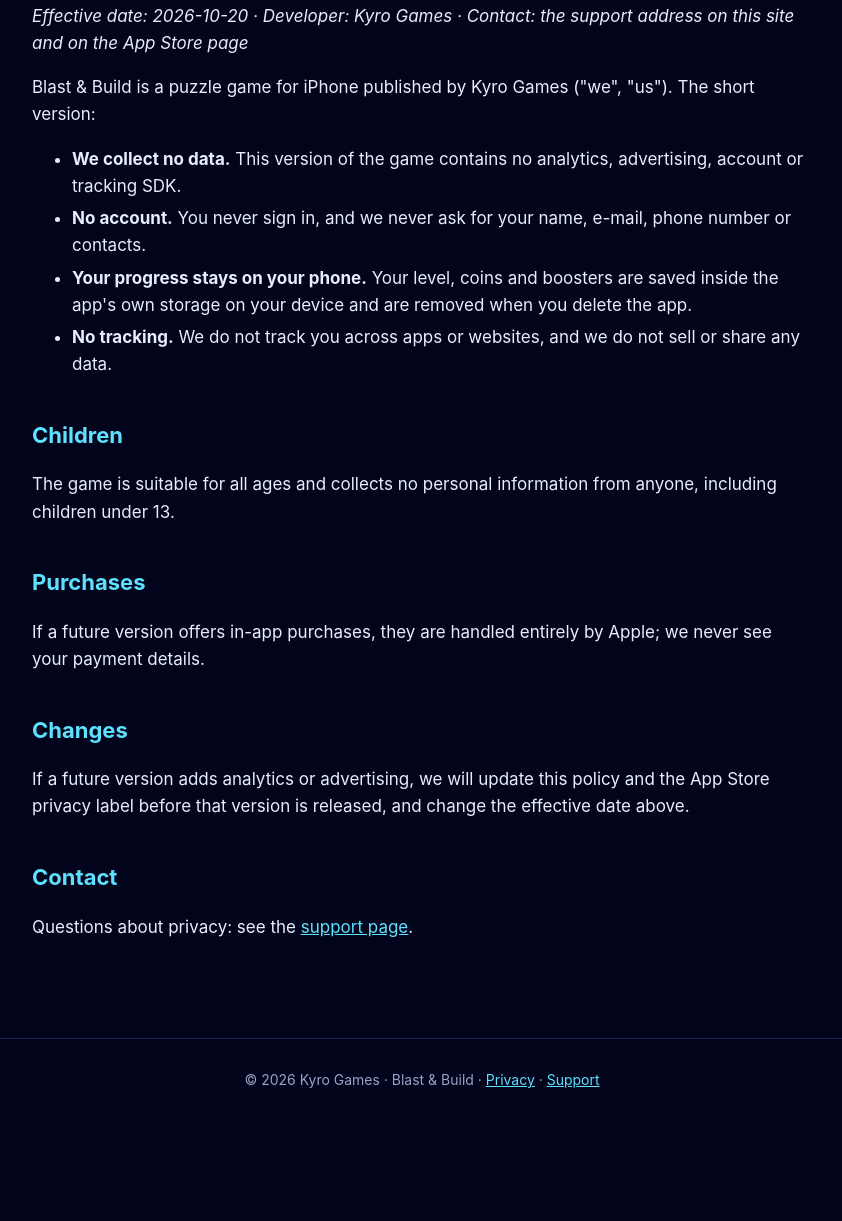
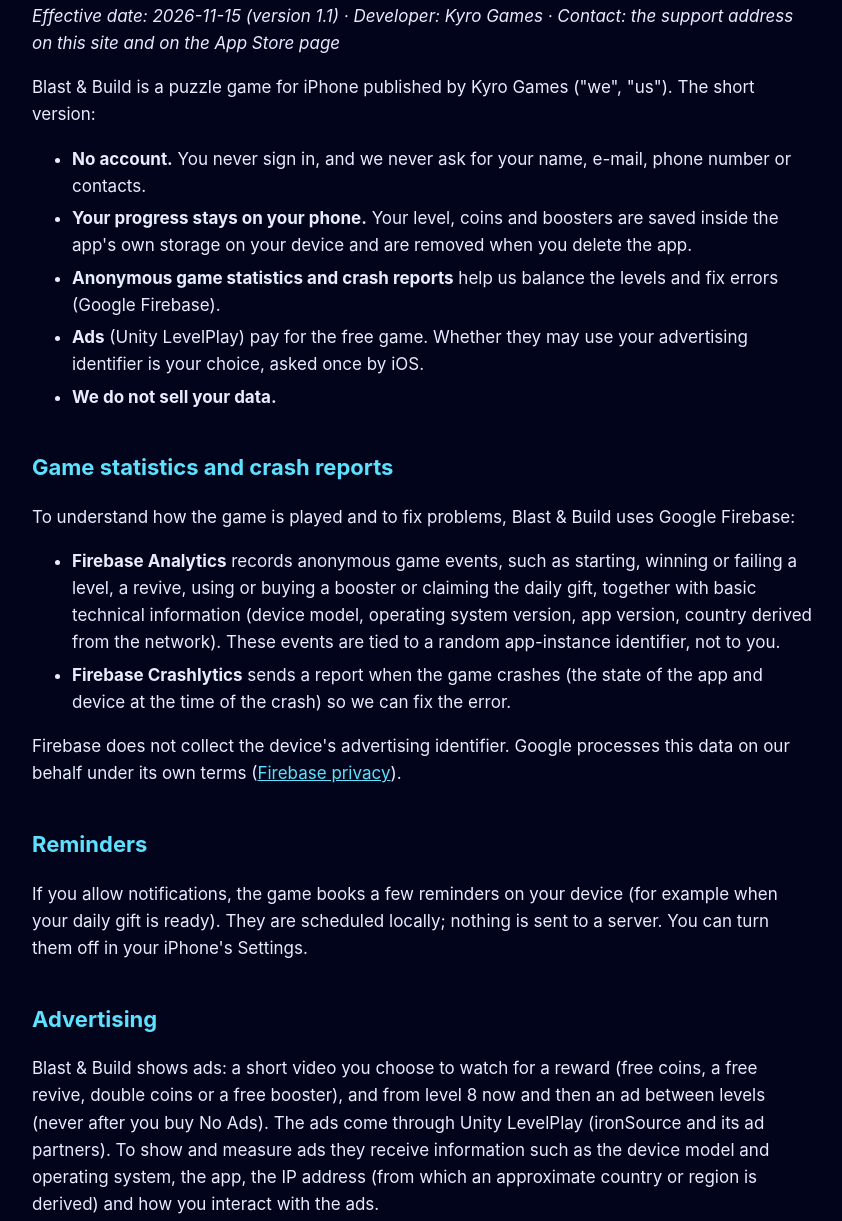
Before and after one commit to denizozkanart/kyro-games-site, a plain HTML site: page blast-build/privacy.html in a window 1280 px wide. Shown: the part 169-1390 px from the top of the page, without its empty margins (218-1060 px from the left). Before the commit the page ends 1290 px from the top, so only its background shows below. Drawn offline with Linux system fonts and the light colour scheme.

Commit message:
Blast & Build privacy policy for 1.1: Firebase statistics and crash reports, LevelPlay ads and the tracking question, purchases, reminders
Co-Authored-By: Claude Opus 5.5 <noreply@anthropic.com>

```diff
--- a/blast-build/privacy.html
+++ b/blast-build/privacy.html
@@ -1,5 +1,5 @@
 <!doctype html><html lang="en"><head><meta charset="utf-8"><meta name="viewport" content="width=device-width,initial-scale=1">
-<title>Blast &amp; Build – Privacy Policy · Kyro Games</title><meta name="description" content="Kyro Games – Voxel Orbit: official support and privacy pages."><link rel="icon" href="../kyro.png"><style>
+<title>Blast &amp; Build – Privacy Policy · Kyro Games</title><meta name="description" content="Kyro Games – Blast &amp; Build: privacy policy."><link rel="icon" href="../kyro.png"><style>
 :root{--bg:#01041A;--panel:#0b1030;--ink:#e8ecff;--muted:#9aa3c7;--acc:#5ee1ff;--acc2:#ffd166}
 *{box-sizing:border-box}body{margin:0;background:var(--bg);color:var(--ink);font:17px/1.6 -apple-system,BlinkMacSystemFont,"Segoe UI",Roboto,Helvetica,Arial,sans-serif}
 header{display:flex;align-items:center;gap:14px;padding:18px 20px;border-bottom:1px solid #1b2150;background:linear-gradient(180deg,#070b2a,#01041A)}
@@ -13,19 +13,32 @@ li{margin:.3em 0}hr{border:0;border-top:1px solid #23295a;margin:2em 0}footer{co
 @media(max-width:600px){nav{gap:12px}h1{font-size:28px}}
 </style></head>
 <body><header><img src="../kyro.png" alt="Kyro Games"><a href="../index.html">Kyro Games</a><nav><a href="../index.html">Home</a><a href="support.html">Support</a><a href="privacy.html" style="color:#5ee1ff">Privacy</a></nav></header><main><h1>Blast &amp; Build – Privacy Policy</h1>
-<p><em>Effective date: 2026-10-20 · Developer: Kyro Games · Contact: the support address on this site and on the App Store page</em></p>
+<p><em>Effective date: 2026-11-15 (version 1.1) · Developer: Kyro Games · Contact: the support address on this site and on the App Store page</em></p>
 <p>Blast &amp; Build is a puzzle game for iPhone published by Kyro Games ("we", "us"). The short version:</p>
 <ul>
-<li><strong>We collect no data.</strong> This version of the game contains no analytics, advertising, account or tracking SDK.</li>
 <li><strong>No account.</strong> You never sign in, and we never ask for your name, e-mail, phone number or contacts.</li>
 <li><strong>Your progress stays on your phone.</strong> Your level, coins and boosters are saved inside the app's own storage on your device and are removed when you delete the app.</li>
-<li><strong>No tracking.</strong> We do not track you across apps or websites, and we do not sell or share any data.</li>
+<li><strong>Anonymous game statistics and crash reports</strong> help us balance the levels and fix errors (Google Firebase).</li>
+<li><strong>Ads</strong> (Unity LevelPlay) pay for the free game. Whether they may use your advertising identifier is your choice, asked once by iOS.</li>
+<li><strong>We do not sell your data.</strong></li>
 </ul>
+<h2>Game statistics and crash reports</h2>
+<p>To understand how the game is played and to fix problems, Blast &amp; Build uses Google Firebase:</p>
+<ul>
+<li><strong>Firebase Analytics</strong> records anonymous game events, such as starting, winning or failing a level, a revive, using or buying a booster or claiming the daily gift, together with basic technical information (device model, operating system version, app version, country derived from the network). These events are tied to a random app-instance identifier, not to you.</li>
+<li><strong>Firebase Crashlytics</strong> sends a report when the game crashes (the state of the app and device at the time of the crash) so we can fix the error.</li>
+</ul>
+<p>Firebase does not collect the device's advertising identifier. Google processes this data on our behalf under its own terms (<a href="https://firebase.google.com/support/privacy">Firebase privacy</a>).</p>
+<h2>Reminders</h2>
+<p>If you allow notifications, the game books a few reminders on your device (for example when your daily gift is ready). They are scheduled locally; nothing is sent to a server. You can turn them off in your iPhone's Settings.</p>
+<h2>Advertising</h2>
+<p>Blast &amp; Build shows ads: a short video you choose to watch for a reward (free coins, a free revive, double coins or a free booster), and from level 8 now and then an ad between levels (never after you buy No Ads). The ads come through Unity LevelPlay (ironSource and its ad partners). To show and measure ads they receive information such as the device model and operating system, the app, the IP address (from which an approximate country or region is derived) and how you interact with the ads.</p>
+<p>On iOS the game asks once, through Apple's App Tracking Transparency prompt, whether ads may use your device's advertising identifier (IDFA) to be more relevant to you. If you say no, the identifier is not shared and you still see ads, just less personalised ones. You can change the answer at any time in your iPhone's Settings &gt; Privacy &amp; Security &gt; Tracking. Unity's privacy policy: <a href="https://unity.com/legal/game-player-and-app-user-privacy-policy">unity.com/legal</a>.</p>
+<h2>In-app purchases</h2>
+<p>Coin packs, bundles, the starter pack and No Ads are sold through Apple's App Store. Apple handles the payment; we never see your payment details. The game keeps a record of the purchases it has delivered on your device.</p>
 <h2>Children</h2>
-<p>The game is suitable for all ages and collects no personal information from anyone, including children under 13.</p>
-<h2>Purchases</h2>
-<p>If a future version offers in-app purchases, they are handled entirely by Apple; we never see your payment details.</p>
+<p>Blast &amp; Build is meant for a general audience and does not knowingly collect personal information from children under 13. The game does not ask for a name, e-mail or any other contact details.</p>
 <h2>Changes</h2>
-<p>If a future version adds analytics or advertising, we will update this policy and the App Store privacy label before that version is released, and change the effective date above.</p>
+<p>If a future version changes what the game collects, we will update this policy and the App Store privacy label before that version is released, and change the effective date above.</p>
 <h2>Contact</h2>
 <p>Questions about privacy: see the <a href="support.html">support page</a>.</p></main><footer>© 2026 Kyro Games · Blast &amp; Build · <a href="privacy.html">Privacy</a> · <a href="support.html">Support</a></footer></body></html>
```
